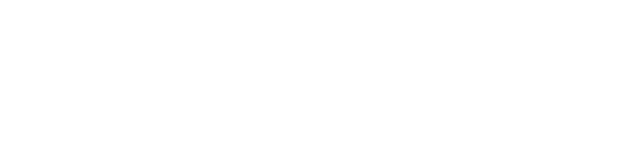
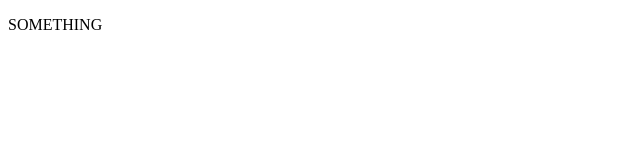
Before and after one commit to MonolithOfficial/GIT_2026_1, a plain HTML site: page index.html in a window 1280 px wide. Shown: the whole page, without its empty margins (0-640 px from the left). Drawn offline with Linux system fonts and the light colour scheme.

Commit message:
Made index.html better

```diff
--- a/index.html
+++ b/index.html
@@ -6,6 +6,6 @@
     <title>Document</title>
 </head>
 <body>
-
+    <p>SOMETHING</p>
 </body>
 </html>
```
